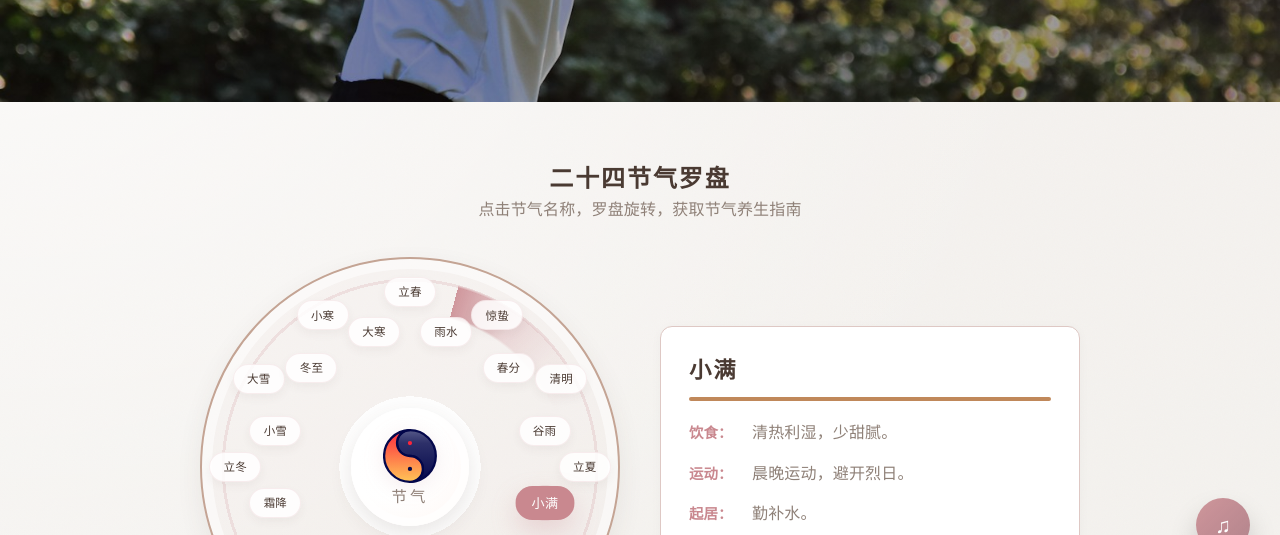
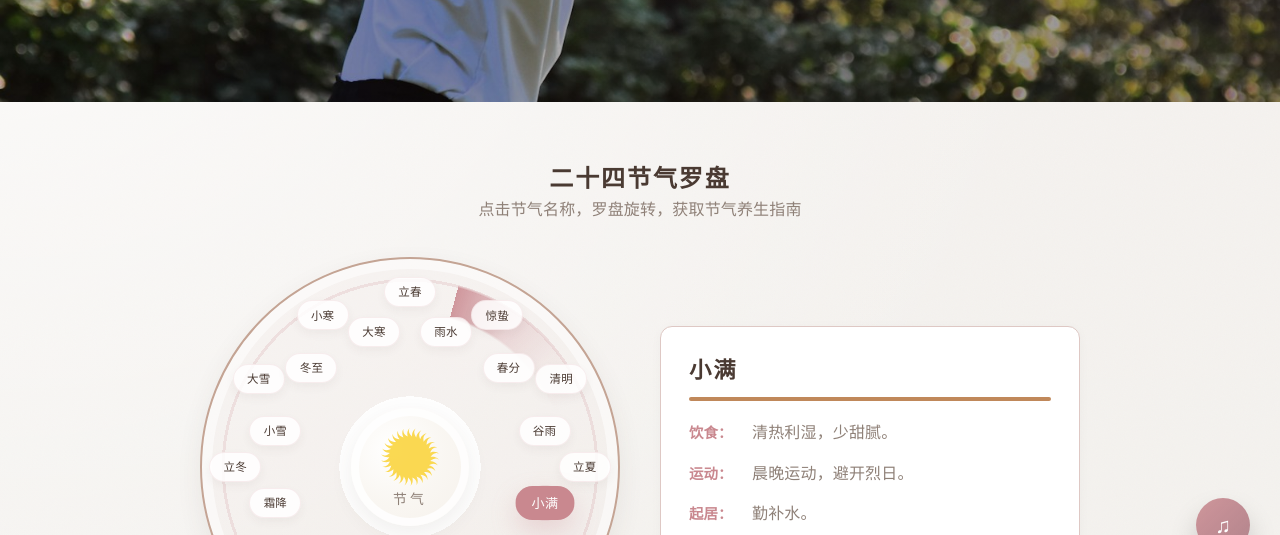
Before and after one commit to zhangqike06/web, a plain HTML site: page wellness.html in a window 1280 px wide. Shown: the part 218-753 px from the top of the page. Drawn offline with Linux system fonts and the light colour scheme.

Commit message:
Lighten solar term compass center art

```diff
--- a/css/wellness.css
+++ b/css/wellness.css
@@ -74,8 +74,8 @@
   transform: translate(-50%, -50%);
   width: 118px; height: 118px;
   border-radius: 50%;
-  background: radial-gradient(circle at 35% 35%, rgba(255,255,255,0.96), rgba(255,255,255,0.82) 46%, rgba(255,245,241,0.88) 100%);
-  color: var(--color-dusk);
+  background: radial-gradient(circle at 35% 35%, rgba(255,255,255,0.98), rgba(249,246,241,0.92) 48%, rgba(245,240,234,0.96) 100%);
+  color: #8c7769;
   display: flex;
   flex-direction: column;
   align-items: center;
@@ -85,7 +85,7 @@
   letter-spacing: 0.2em;
   gap: 6px;
   z-index: 5;
-  box-shadow: 0 8px 22px rgba(74,58,50,0.12), inset 0 0 0 8px rgba(255,255,255,0.78);
+  box-shadow: 0 8px 22px rgba(74,58,50,0.08), inset 0 0 0 8px rgba(255,255,255,0.86);
   transition: transform 0.5s ease, background 0.35s ease, box-shadow 0.35s ease;
 }
 
@@ -95,15 +95,17 @@
 }
 
 .compass-center-art {
-  width: 54px;
-  height: 54px;
+  width: 58px;
+  height: 58px;
   display: block;
-  filter: drop-shadow(0 4px 10px rgba(201,136,143,0.16));
+  opacity: 0.82;
+  filter: saturate(0.78) brightness(1.03);
 }
 
 .compass-center span {
   display: block;
   line-height: 1;
+  font-size: 0.9em;
 }
 
 .term-ring {
--- a/wellness.html
+++ b/wellness.html
@@ -61,7 +61,7 @@
         <div class="compass-wrapper">
           <div class="compass" id="compass">
             <div class="compass-center">
-              <img src="images/wellness/taijitu-red.svg" alt="太极图" class="compass-center-art" loading="lazy">
+              <img src="images/wellness/sun-icon.svg" alt="太阳纹样" class="compass-center-art" loading="lazy">
               <span>节气</span>
             </div>
             <!-- 24节气格子 -->
```
Also changed, not shown: images/wellness/sun-icon.svg (added).
